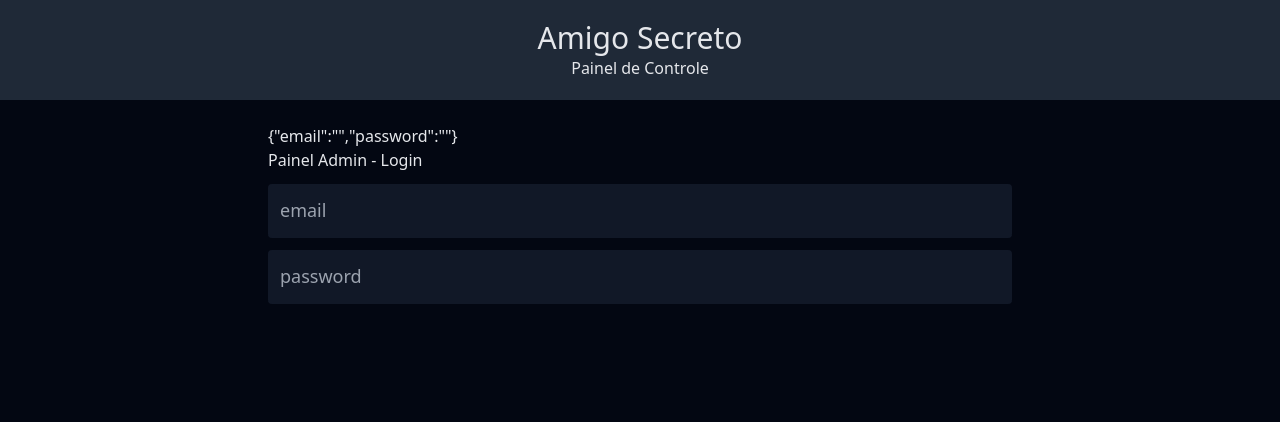
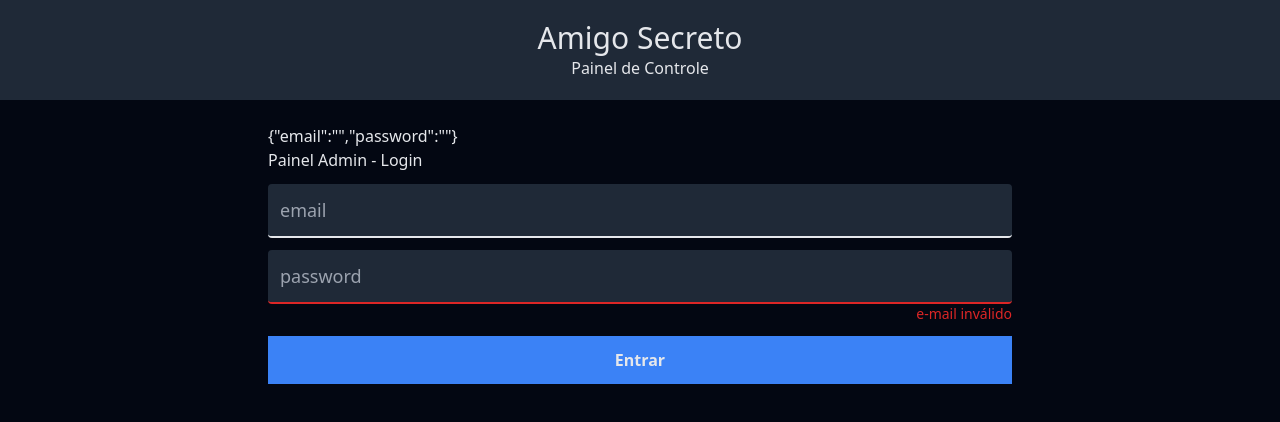
Before and after one commit to angelorubin/amigo-secreto-front, a Next.js app: page /admin/login in a window 1280 px wide. Shown: the top 422 px of the page. Built offline with nearby package versions, Linux system fonts and the light colour scheme.

Commit message:
Implementando pagina de login admin

```diff
--- a/src/app/admin/login/page.tsx
+++ b/src/app/admin/login/page.tsx
@@ -1,7 +1,7 @@
 'use client'
-import { InputField } from "@/app/components/admin/InputField"
+import InputField from "@/app/components/admin/InputField"
+import Button from '@/app/components/admin/Button'
 import { useState, ChangeEvent } from "react"
-import { capitalizeFirstChar } from "@/utils/capitalize-first-char"
 
 export default function Page() {
   const [inputValues, setInputValues] = useState({
@@ -23,13 +23,15 @@ export default function Page() {
     <div className="w-full my-3">
       {JSON.stringify(inputValues)}
       <h1 className="mb-3">Painel Admin - Login</h1>
-      <div className="grid gap-3 mb-3">
+      <form className="grid gap-3 mb-3">
         <InputField
           id="email"
           type="text"
           value={inputValues.email}
           onChange={handleChange}
           placeholder="email"
+          errorStatus={false}
+          errorMessage={'e-mail inválido'}
         />
 
         <InputField
@@ -38,8 +40,12 @@ export default function Page() {
           value={inputValues.password}
           onChange={handleChange}
           placeholder="password"
+          errorStatus={true}
+          errorMessage={'e-mail inválido'}
         />
-      </div>
+
+        <Button className="text- bg-blue-500 py-3 font-bold" text="Entrar" />
+      </form>
     </div>
   )
 }
--- /dev/null
+++ b/src/app/components/admin/Button.tsx
@@ -0,0 +1,9 @@
+type Props = {
+  text?: string
+  className?: string
+}
+
+export default function Button(props: Props) {
+  const { text, className } = props
+  return (<button className={className}>{text}</button>)
+}
--- a/src/app/components/admin/InputField.tsx
+++ b/src/app/components/admin/InputField.tsx
@@ -6,14 +6,15 @@ type Props = {
   onChange: (event: ChangeEvent<HTMLInputElement>) => void
   placeholder?: string
   disabled?: boolean
+  errorStatus?: boolean
   errorMessage?: string
   className?: string
   id: string
   name?: string
 }
 
-export const InputField = (props: Props) => {
-  const { id, type, value, onChange, placeholder, disabled, errorMessage } = props
+export default function InputField(props: Props) {
+  const { id, type, value, onChange, errorStatus, placeholder, disabled, errorMessage } = props
 
   return (
     <div>
@@ -23,10 +24,23 @@ export const InputField = (props: Props) => {
         disabled={disabled}
         placeholder={placeholder}
         value={value}
-        type={type}
-        className={`border-b-2 ${errorMessage ? 'border-red-600' : 'border-gray-900'} w-full block text-lg p-3 outline-none rounded bg-gray-900 text-white`}
+        type={type || 'text'}
+        className={`
+        ${errorStatus ? 'border-b-2 border-b-red-600' : 'border-b-2 focus:border-b-white'}
+        w-full
+        block
+        text-lg
+        p-3
+        outline-none
+        rounded
+        bg-gray-800
+        text-white
+        `}
       />
-      {errorMessage && <div className="">{errorMessage}</div>}
+      {errorStatus ? <div className="text-right text-sm text-red-600">
+        {errorMessage}
+      </div> :
+        null}
     </div>
   )
 }
```
